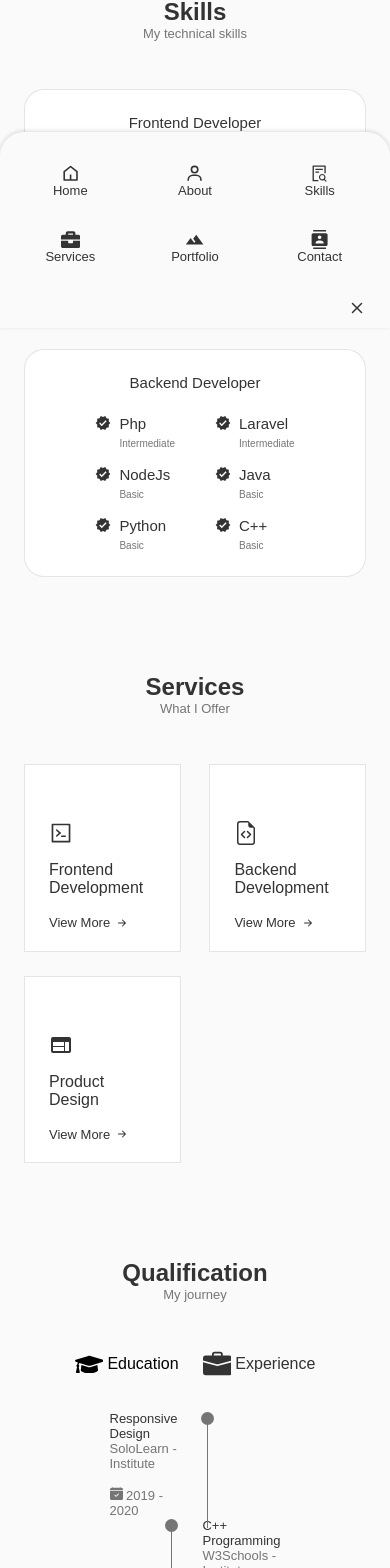
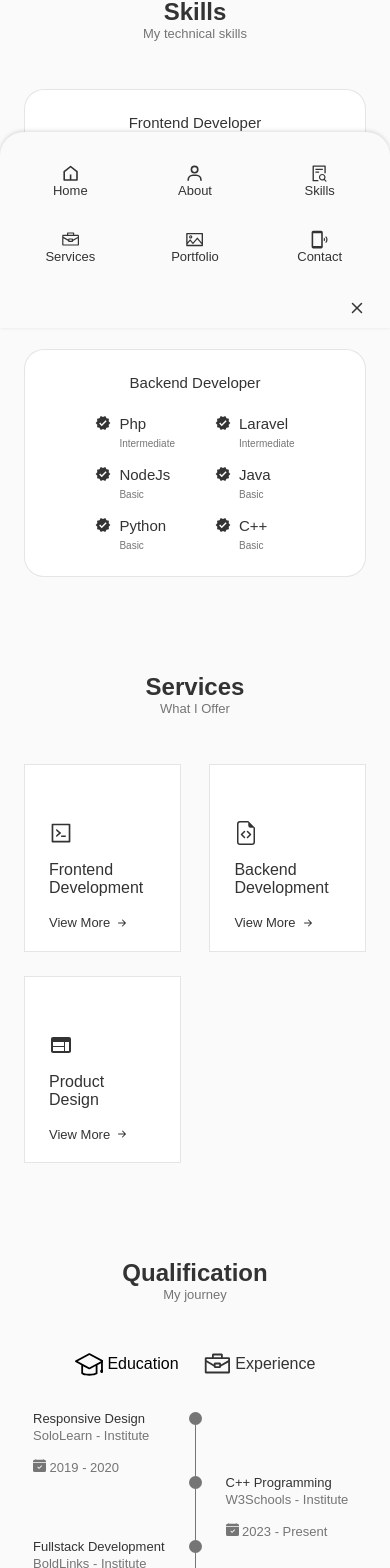
Before and after one commit to theo-fortune/my-portfolio, a React (Create React App) app: page / in a window 390 px wide. Shown: the part 1360-2928 px from the top of the page. Built offline with nearby package versions, Linux system fonts and the light colour scheme.

Commit message:
one more thing left

```diff
--- a/src/components/Qualification/Qualification.jsx
+++ b/src/components/Qualification/Qualification.jsx
@@ -1,7 +1,9 @@
 import React, { useState } from "react";
 import "./qualification.css";
-import { FaGraduationCap } from "react-icons/fa";
-import { BsBriefcaseFill, BsFillCalendarCheckFill } from "react-icons/bs";
+import { SlGraduation } from "react-icons/sl";
+import { BsFillCalendarCheckFill } from "react-icons/bs";
+import { VscBriefcase } from "react-icons/vsc";
+
 
 const Qualification = () => {
   const [toggleState, setToggleState] = useState(1);
@@ -22,7 +24,7 @@ const Qualification = () => {
             }
             onClick={() => toggleTab(1)}
           >
-            <FaGraduationCap className="qualification__icon" /> Education
+            <SlGraduation className="qualification__icon" /> Education
           </div>
           <div
             className={
@@ -32,7 +34,7 @@ const Qualification = () => {
             }
             onClick={() => toggleTab(2)}
           >
-            <BsBriefcaseFill className="qualification__icon" /> Experience
+            <VscBriefcase className="qualification__icon" /> Experience
           </div>
         </div>
         <div className="qualification__sections">
--- a/src/components/Qualification/qualification.css
+++ b/src/components/Qualification/qualification.css
@@ -92,7 +92,7 @@
 }
 
 @media screen and (max-width: 576px) {
-  .qualification__selections {
+  .qualification__sections {
     grid-template-columns: initial;
   }
 
--- a/src/components/Top/top.css
+++ b/src/components/Top/top.css
@@ -1,12 +1,12 @@
 .top {
   position: fixed;
   right: 2.5rem;
-  bottom: 3rem;
+  bottom: -20%;
   background: var(--title-color);
   opacity: .8;
   padding: 0.3rem .5rem;
   border-radius: .4rem;
-  z-index: var(--z-tooltip);
+  z-index: 10;
   transition: .4s;
 }
 
--- a/src/components/header/header.jsx
+++ b/src/components/header/header.jsx
@@ -1,10 +1,11 @@
-import React, {useState} from 'react'
-import './header.css';
+import React, { useState } from "react";
+import "./header.css";
 import { RiHome5Line } from "react-icons/ri";
 import { BiUser } from "react-icons/bi";
 import { AiOutlineFileSearch } from "react-icons/ai";
-import { FaBriefcase } from "react-icons/fa";
-import { MdLandscape, MdContacts } from "react-icons/md";
+import { VscBriefcase } from "react-icons/vsc";
+import { MdOutlinePhonelinkRing } from "react-icons/md";
+import { AiOutlinePicture } from "react-icons/ai";
 import { BsX } from "react-icons/bs";
 import { AiOutlineAppstore } from "react-icons/ai";
 
@@ -58,28 +59,34 @@ const Header = () => {
               </a>
             </li>
             <li className="nav__item">
-              <a href="#services" onClick = {
-                () => setActiveNav("#services")
-              }
-              className = {
-                activeNav === "#services" ? "nav__link active-ink" : "nav__link"
-              }>
-                <FaBriefcase className="nav__icon" /> Services
+              <a
+                href="#services"
+                onClick={() => setActiveNav("#services")}
+                className={
+                  activeNav === "#services"
+                    ? "nav__link active-ink"
+                    : "nav__link"
+                }
+              >
+                <VscBriefcase className="nav__icon" /> Services
               </a>
             </li>
             <li className="nav__item">
-              <a href="#portfolio" onClick = {
-                () => setActiveNav("#portfolio")
-              }
-              className = {
-                activeNav === "#portfolio" ? "nav__link active-ink" : "nav__link"
-              }>
-                <MdLandscape className="nav__icon" /> Portfolio
+              <a
+                href="#portfolio"
+                onClick={() => setActiveNav("#portfolio")}
+                className={
+                  activeNav === "#portfolio"
+                    ? "nav__link active-ink"
+                    : "nav__link"
+                }
+              >
+                <AiOutlinePicture className="nav__icon" /> Portfolio
               </a>
             </li>
             <li className="nav__item">
               <a href="#contact" className="nav__link">
-                <MdContacts className="nav__icon" /> Contact
+                <MdOutlinePhonelinkRing className="nav__icon" /> Contact
               </a>
             </li>
           </ul>
@@ -91,6 +98,6 @@ const Header = () => {
       </nav>
     </header>
   );
-}
+};
 
-export default Header
+export default Header;
```
